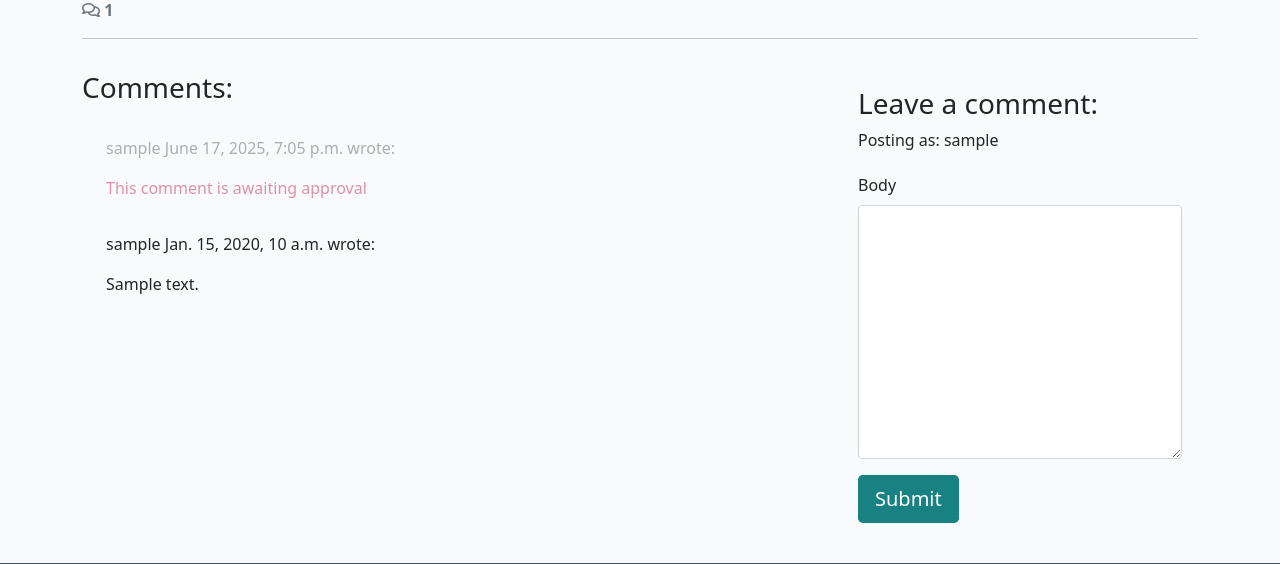
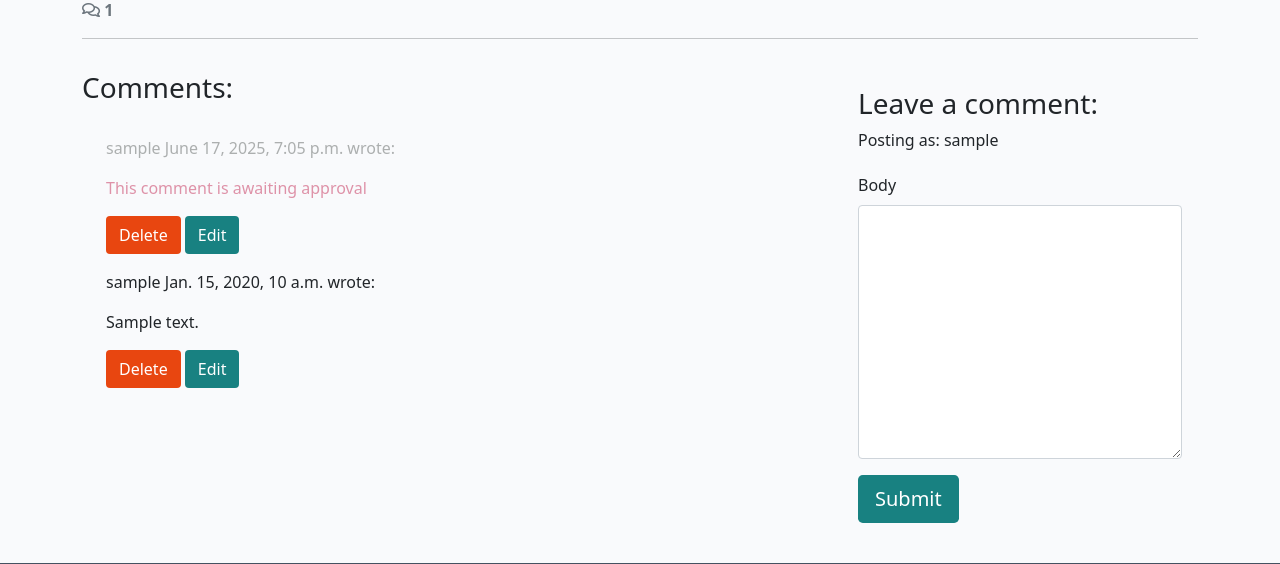
Before and after one commit to Nexiauk/codestar_blog, a Django app: a page that uses templates/base.html in a window 1280 px wide. Shown: the part 568-1132 px from the top of the page. Run offline with Django 4.2, Linux system fonts and the light colour scheme; a user stored in the database is signed in; tables that the repository leaves empty hold one stand-in row (values such as "Sample post"); parts of the project's set-up code (start-up, migrations or seed data) failed here and were passed over; some libraries are stand-ins or nearby versions.

Commit message:
added comment CRUD

```diff
--- a/blog/templates/blog/post_detail.html
+++ b/blog/templates/blog/post_detail.html
@@ -66,6 +66,11 @@
             This comment is awaiting approval
           </p>
           {% endif %}
+
+          {% if user.is_authenticated and comment.author == user %}
+          <bt class="btn btn-delete" comment_id="{{ comment.id }}">Delete</bt>
+          <button class="btn btn-edit" comment_id="{{ comment.id }}">Edit</button>
+          {% endif %}
         </div>
         <!-- Our for loop ends here -->
         {% endfor %}
@@ -77,12 +82,10 @@
         {% if user.is_authenticated %}
         <h3>Leave a comment:</h3>
         <p>Posting as: {{ user.username }}</p>
-        <form id="commentForm" method="post"
-          style="margin-top: 1.3em;">
+        <form id="commentForm" method="post" style="margin-top: 1.3em;">
           {{ comment_form | crispy }}
           {% csrf_token %}
-          <button id="submitButton" type="submit"
-            class="btn btn-signup btn-lg">Submit</button>
+          <button id="submitButton" type="submit" class="btn btn-signup btn-lg">Submit</button>
         </form>
         {% else %}
         <p>Log in to leave a comment</p>
@@ -92,4 +95,29 @@
   </div>
 </div>
 
+<!-- Delete confirmation modal -->
+<div class="modal fade" id="deleteModal" tabindex="1" aria-labelledby="deleteModalLabel" aria-hidden="true">
+  <div class="modal-dialog">
+    <div class="modal-content">
+      <div class="modal-header">
+        <h5 class="modal-title" id="deleteModalLabel"></h5>
+        <button type="button" class="btn-close" data-bs-dismiss="modal" aria-label="close"></button>
+      </div>
+      <div class="modal-body">
+        Are you sure you want to delete your comment?
+        This action cannot be undone.
+      </div>
+      <div class="modal-footer">
+        <button type="button" class="btn btn-secondary" data-bs-dismiss="modal">Close</button>
+        <a href="" id="deleteConfirm" class="btn btn-danger" href="#">Delete</a>
+      </div>
+    </div>
+  </div>
+</div>
+
+
 {% endblock content %}
+
+{% block extras %}
+<script src="{% static 'js/comments.js' %}"></script>
+{% endblock %}
--- a/blog/urls.py
+++ b/blog/urls.py
@@ -2,6 +2,9 @@ from . import views
 from django.urls import path
 
 urlpatterns = [
-    path('', views.PostList.as_view(), name='home'),
-    path('<slug:slug>/', views.post_detail, name='post_detail'),
+    path("", views.PostList.as_view(), name="home"),
+    path("<slug:slug>/", views.post_detail, name="post_detail"),
+    path('<slug:slug>/edit_comment/<int:comment_id>',
+         views.comment_edit, name='comment_edit'),
+    path('<slug:slug>/delete_comment/<int:comment_id>', views.comment_delete, name='comment_delete'),
 ]
--- a/blog/views.py
+++ b/blog/views.py
@@ -1,8 +1,10 @@
-from django.shortcuts import render, get_object_or_404
+from django.shortcuts import render, get_object_or_404, reverse
 from django.views import generic
-from .models import Post
+from django.contrib import messages
+from django.http import HttpResponseRedirect
+from .models import Post, Comment
 from .forms import CommentForm
-from django.contrib import messages
+
 
 # Create your views here.
 
@@ -55,3 +57,41 @@ def post_detail(request, slug):
         "comment_form": comment_form,
          },
     )
+
+def comment_edit(request, slug, comment_id):
+    """
+    view to edit comments
+    """
+    if request.method=="POST":
+        queryset = Post.objects.filter(status=1)
+        post = get_object_or_404(queryset, slug=slug)
+        comment = get_object_or_404(Comment, pk=comment_id)
+        comment_form = CommentForm(data=request.POST, instance=comment)
+
+        if comment_form.is_valid() and comment.author == request.user:
+            comment = comment_form.save(commit=False)
+            comment.post = post
+            comment.approved = False
+            comment.save()
+            messages.add_message(request, messages.SUCCESS, "Comment updated!")
+        else:
+            messages.add_message(request, messages.ERROR, "Error updating comment!")
+
+    return HttpResponseRedirect(reverse('post_detail', args=[slug]))
+
+def comment_delete(request, slug, comment_id):
+    """
+    view to delete comment
+    """
+
+    queryset = Post.objects.filter(status=1)
+    post = get_object_or_404(queryset, slug=slug)
+    comment = get_object_or_404(Comment, pk=comment_id)
+
+    if comment.author == request.user:
+        comment.delete()
+        messages.add_message(request, messages.SUCCESS, 'Comment deleted!')
+    else:
+        messages.add_message(request, messages.ERROR, 'You can only delete your own comments!')
+
+    return HttpResponseRedirect(reverse('post_detail', args=[slug]))
--- a/codestar/settings.py
+++ b/codestar/settings.py
@@ -28,7 +28,7 @@ TEMPLATES_DIR = os.path.join(BASE_DIR, 'templates')
 SECRET_KEY = 'django-insecure-^29aci&x-zz$5%n-*09l7r&3vld)@3m3hcug683u2*kj4w6@(i'
 
 # SECURITY WARNING: don't run with debug turned on in production!
-DEBUG = True
+DEBUG = False
 
 ALLOWED_HOSTS = [
     '.herokuapp.com',
--- /dev/null
+++ b/static/js/comments.js
@@ -0,0 +1,46 @@
+const editButtons = document.getElementsByClassName("btn-edit");
+const commentText = document.getElementById("id_body");
+const commentForm = document.getElementById("commentForm");
+const submitButton = document.getElementById("submitButton");
+
+const deleteModal = new bootstrap.Modal(document.getElementById("deleteModal"));
+const deleteButtons = document.getElementsByClassName("btn-delete");
+const deleteConfirm = document.getElementById("deleteConfirm");
+
+/**
+* Initializes edit functionality for the provided edit buttons.
+*
+* For each button in the `editButtons` collection:
+* - Retrieves the associated comment's ID upon click.
+* - Fetches the content of the corresponding comment.
+* - Populates the `commentText` input/textarea with the comment's content for editing.
+* - Updates the submit button's text to "Update".
+* - Sets the form's action attribute to the `edit_comment/{commentId}` endpoint.
+*/
+for (let button of editButtons) {
+  button.addEventListener("click", (e) => {
+    let commentId = e.target.getAttribute("comment_id");
+    let commentContent = document.getElementById(`comment${commentId}`).innerText;
+    commentText.value = commentContent;
+    submitButton.innerText = "Update";
+    commentForm.setAttribute("action", `edit_comment/${commentId}`);
+  });
+}
+
+/**
+* Initializes deletion functionality for the provided delete buttons.
+* For each button in the `deleteButtons` collection:
+* - Retrieves the associated comment's ID upon click.
+* - Updates the `deleteConfirm` link's href to point to the
+* deletion endpoint for the specific comment.
+* - Displays a confirmation modal (`deleteModal`) to prompt
+* the user for confirmation before deletion.
+ */
+
+for (let button of deleteButtons) {
+    button.addEventListener("click", (e) => {
+        let commentId = e.target.getAttribute("comment_id");
+        deleteConfirm.href = `delete_comment/${commentId}`
+        deleteModal.show();
+    });
+}
--- a/static/js/script.js
+++ /dev/null
@@ -1 +0,0 @@
-console.log("Test message")
--- a/templates/base.html
+++ b/templates/base.html
@@ -117,7 +117,8 @@
     <script src="https://cdn.jsdelivr.net/npm/bootstrap@5.0.1/dist/js/bootstrap.bundle.min.js"
         integrity="sha384-gtEjrD/SeCtmISkJkNUaaKMoLD0//ElJ19smozuHV6z3Iehds+3Ulb9Bn9Plx0x4" crossorigin="anonymous">
         </script>
-    <script src="{% static 'js/script.js' %}"></script>
+{% block extras %}
+{% endblock %}
 </body>
 
 </html>
```
Lines whose indentation alone changed are shown as unchanged.
